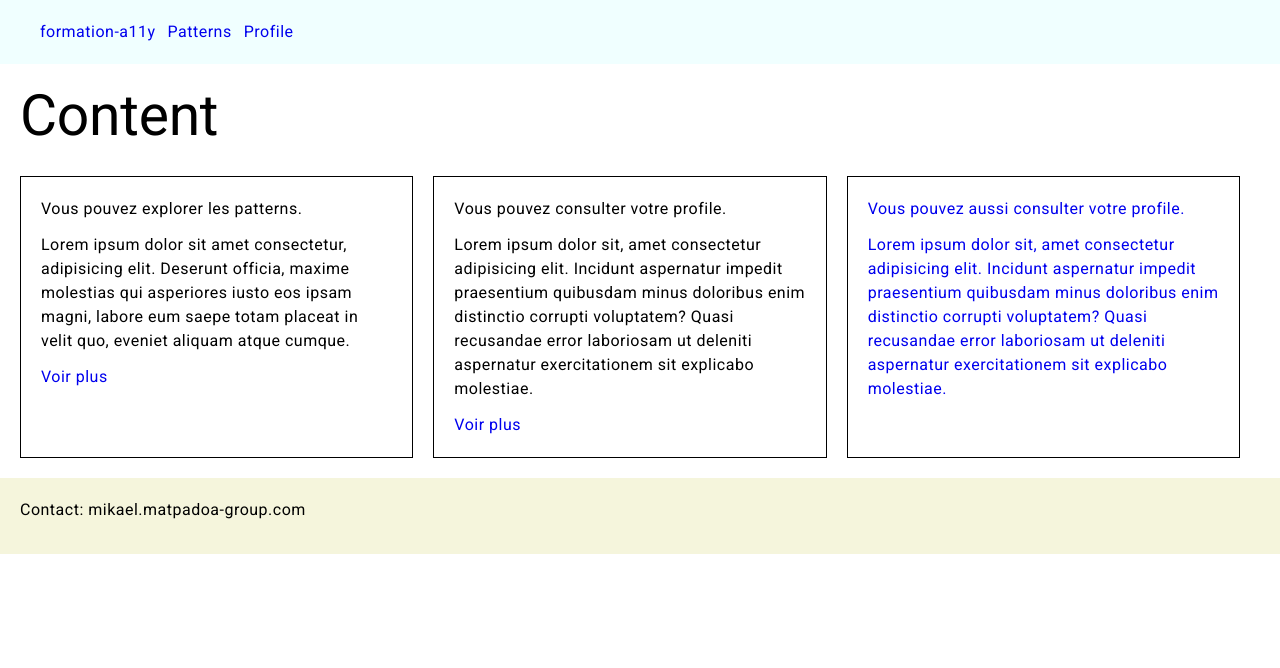
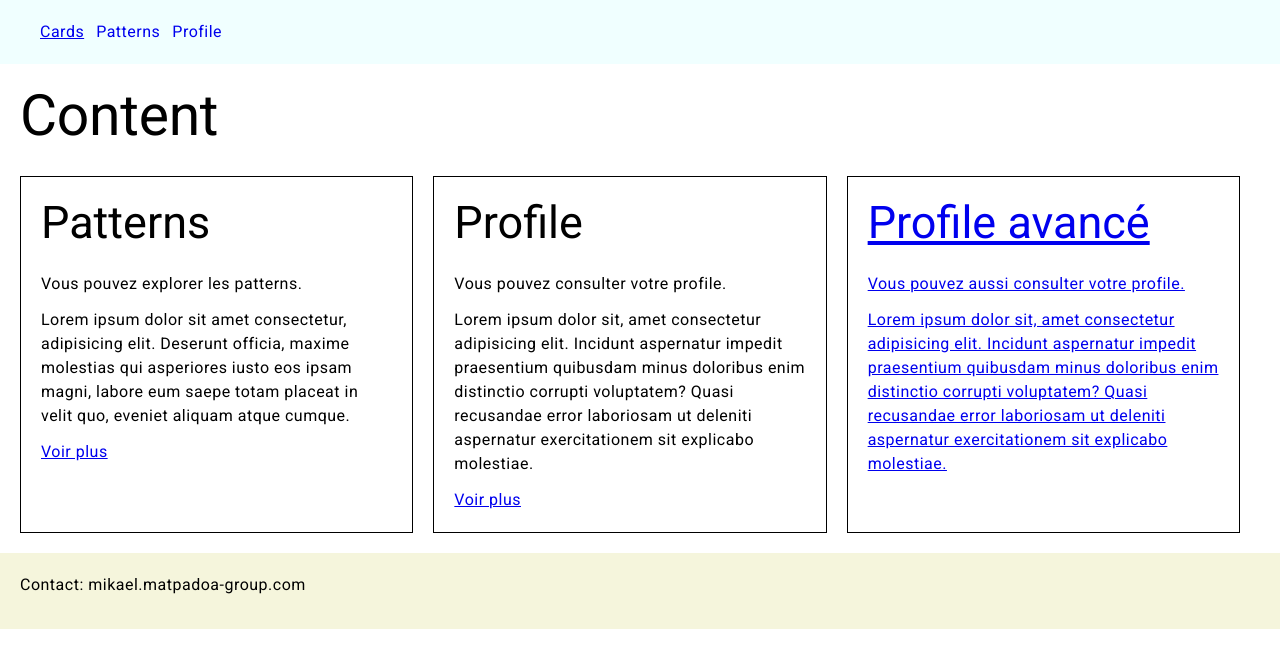
Before and after one commit to Mikael1006/formation-a11y, an Angular app: page /cards in a window 1280 px wide. Before the commit this address led to /. Shown: the top 668 px of the page. Built offline with nearby package versions, Linux system fonts and the light colour scheme.

Commit message:
cards component

```diff
--- a/src/app/app.component.html
+++ b/src/app/app.component.html
@@ -3,7 +3,7 @@
   <nav role="navigation" arial-label="menu principal">
     <ul>
       <li>
-        <a [routerLink]="['/']">{{ title }}</a>
+        <a [routerLink]="['/cards']" routerLinkActive="active" appAriaCurrentPage>Cards</a>
       </li>
       <li>
         <a [routerLink]="['/patterns']" routerLinkActive="active" appAriaCurrentPage>Patterns</a>
@@ -16,24 +16,6 @@
 </header>
 <main>
   <h1 tabindex="-1" #content>Content</h1>
-  <ul class="cards">
-    <li class="css-card">
-      <p>Vous pouvez explorer les patterns.</p>
-      <p>Lorem ipsum dolor sit amet consectetur, adipisicing elit. Deserunt officia, maxime molestias qui asperiores iusto eos ipsam magni, labore eum saepe totam placeat in velit quo, eveniet aliquam atque cumque.</p>
-      <a [routerLink]="['/patterns']">Voir plus</a>
-    </li>
-    <li (click)="onCardClick()">
-      <p>Vous pouvez consulter votre profile.</p>
-      <p>Lorem ipsum dolor sit, amet consectetur adipisicing elit. Incidunt aspernatur impedit praesentium quibusdam minus doloribus enim distinctio corrupti voluptatem? Quasi recusandae error laboriosam ut deleniti aspernatur exercitationem sit explicabo molestiae.</p>
-      <a [routerLink]="['/profile']">Voir plus</a>
-    </li>
-    <li class="card-html">
-      <a [routerLink]="['/profile']">
-        <p>Vous pouvez aussi consulter votre profile.</p>
-        <p>Lorem ipsum dolor sit, amet consectetur adipisicing elit. Incidunt aspernatur impedit praesentium quibusdam minus doloribus enim distinctio corrupti voluptatem? Quasi recusandae error laboriosam ut deleniti aspernatur exercitationem sit explicabo molestiae.</p>
-      </a>
-    </li>
-  </ul>
   <router-outlet></router-outlet>
 </main>
 <footer>
--- a/src/app/app.component.scss
+++ b/src/app/app.component.scss
@@ -25,29 +25,6 @@ nav > ul {
   }
   margin: 0;
   padding-left: 20px;
-}
-
-.cards {
-  list-style: none;
-  display: flex;
-  margin: 0;
-  padding: 0;
-  > li {
-    flex:1;
-    margin: 0;
-    padding: 20px;
-    border: 1px solid black;
-    margin-right: 20px;
-    position: relative;
-  }
-  > li.css-card > a::before {
-    content: "";
-    position: absolute;
-    top: 0;
-    left: 0;
-    right: 0;
-    bottom: 0;
-  }
 }
 
  a {
--- a/src/app/app.component.ts
+++ b/src/app/app.component.ts
@@ -1,5 +1,5 @@
-import { Component, inject } from '@angular/core';
-import { Router, RouterModule, RouterOutlet } from '@angular/router';
+import { Component } from '@angular/core';
+import { RouterModule, RouterOutlet } from '@angular/router';
 import { AriaCurrentPageDirective } from './src/app/a11y/aria-current-page.directive';
 
 @Component({
@@ -11,8 +11,4 @@ import { AriaCurrentPageDirective } from './src/app/a11y/aria-current-page.direc
 })
 export class AppComponent {
   title = 'formation-a11y';
-  router = inject(Router);
-  onCardClick() {
-    this.router.navigate(["/profile"]);
-  }
 }
--- /dev/null
+++ b/src/app/src/app/cards/cards.component.html
@@ -0,0 +1,21 @@
+<ul class="cards">
+  <li class="css-card">
+    <h2>Patterns</h2>
+    <p>Vous pouvez explorer les patterns.</p>
+    <p>Lorem ipsum dolor sit amet consectetur, adipisicing elit. Deserunt officia, maxime molestias qui asperiores iusto eos ipsam magni, labore eum saepe totam placeat in velit quo, eveniet aliquam atque cumque.</p>
+    <a [routerLink]="['/patterns']">Voir plus</a>
+  </li>
+  <li (click)="onCardClick()">
+    <h2>Profile</h2>
+    <p>Vous pouvez consulter votre profile.</p>
+    <p>Lorem ipsum dolor sit, amet consectetur adipisicing elit. Incidunt aspernatur impedit praesentium quibusdam minus doloribus enim distinctio corrupti voluptatem? Quasi recusandae error laboriosam ut deleniti aspernatur exercitationem sit explicabo molestiae.</p>
+    <a [routerLink]="['/profile']">Voir plus</a>
+  </li>
+  <li class="card-html">
+    <a [routerLink]="['/profile']">
+      <h2>Profile avancé</h2>
+      <p>Vous pouvez aussi consulter votre profile.</p>
+      <p>Lorem ipsum dolor sit, amet consectetur adipisicing elit. Incidunt aspernatur impedit praesentium quibusdam minus doloribus enim distinctio corrupti voluptatem? Quasi recusandae error laboriosam ut deleniti aspernatur exercitationem sit explicabo molestiae.</p>
+    </a>
+  </li>
+</ul>
--- /dev/null
+++ b/src/app/src/app/cards/cards.component.scss
@@ -0,0 +1,26 @@
+:host {
+  display: block;
+}
+
+.cards {
+  list-style: none;
+  display: flex;
+  margin: 0;
+  padding: 0;
+  > li {
+    flex:1;
+    margin: 0;
+    padding: 20px;
+    border: 1px solid black;
+    margin-right: 20px;
+    position: relative;
+  }
+  > li.css-card > a::before {
+    content: "";
+    position: absolute;
+    top: 0;
+    left: 0;
+    right: 0;
+    bottom: 0;
+  }
+}
--- /dev/null
+++ b/src/app/src/app/cards/cards.component.ts
@@ -0,0 +1,21 @@
+import { CommonModule } from '@angular/common';
+import { ChangeDetectionStrategy, Component, inject } from '@angular/core';
+import { Router, RouterModule } from '@angular/router';
+
+@Component({
+  selector: 'app-cards',
+  standalone: true,
+  imports: [
+    CommonModule,
+    RouterModule,
+  ],
+  templateUrl: './cards.component.html',
+  styleUrl: './cards.component.scss',
+  changeDetection: ChangeDetectionStrategy.OnPush,
+})
+export class CardsComponent {
+  router = inject(Router);
+  onCardClick() {
+    this.router.navigate(["/profile"]);
+  }
+}
```
Also changed, not shown: src/app/app.routes.ts (+18 -5 lines).
